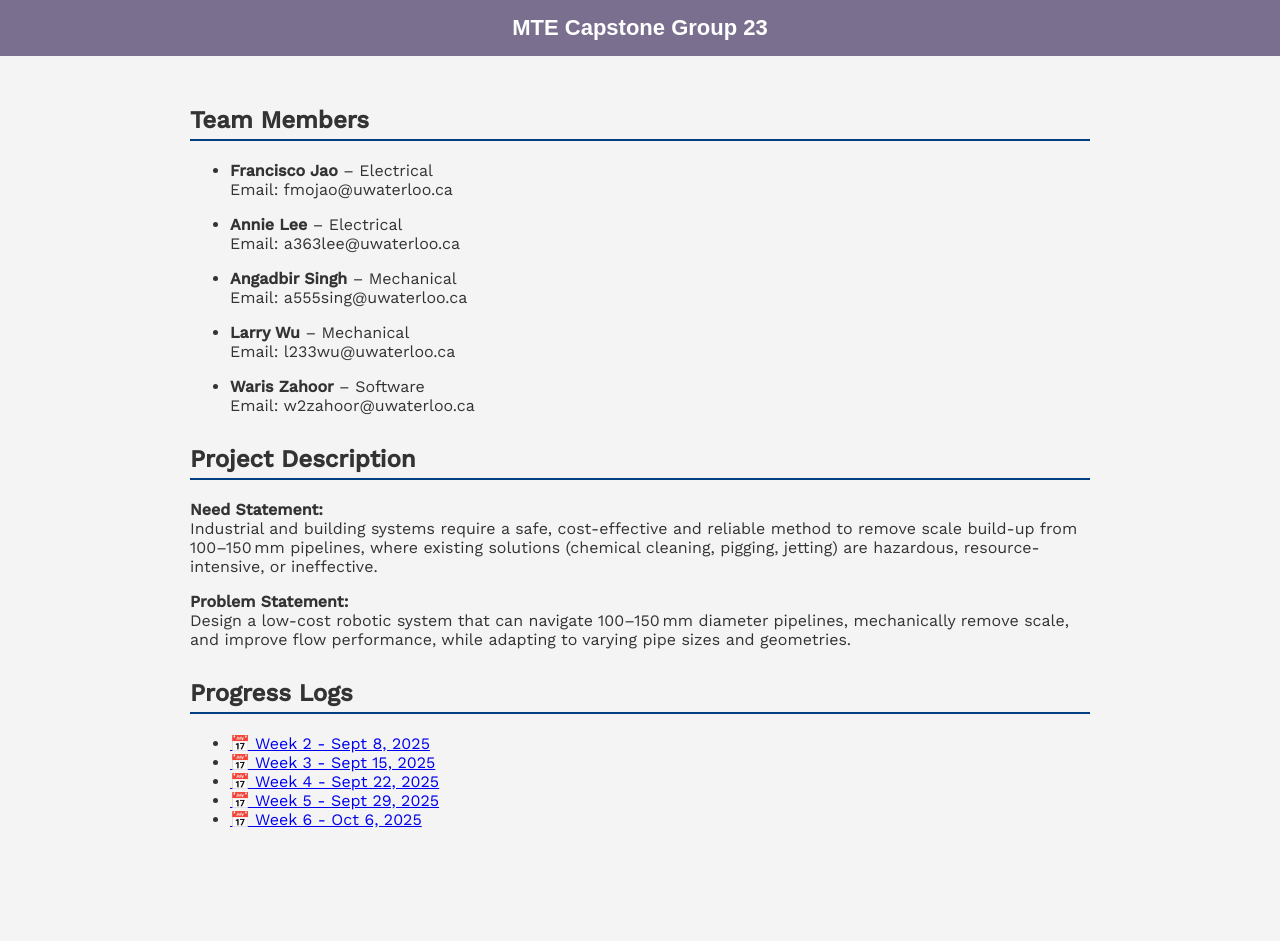
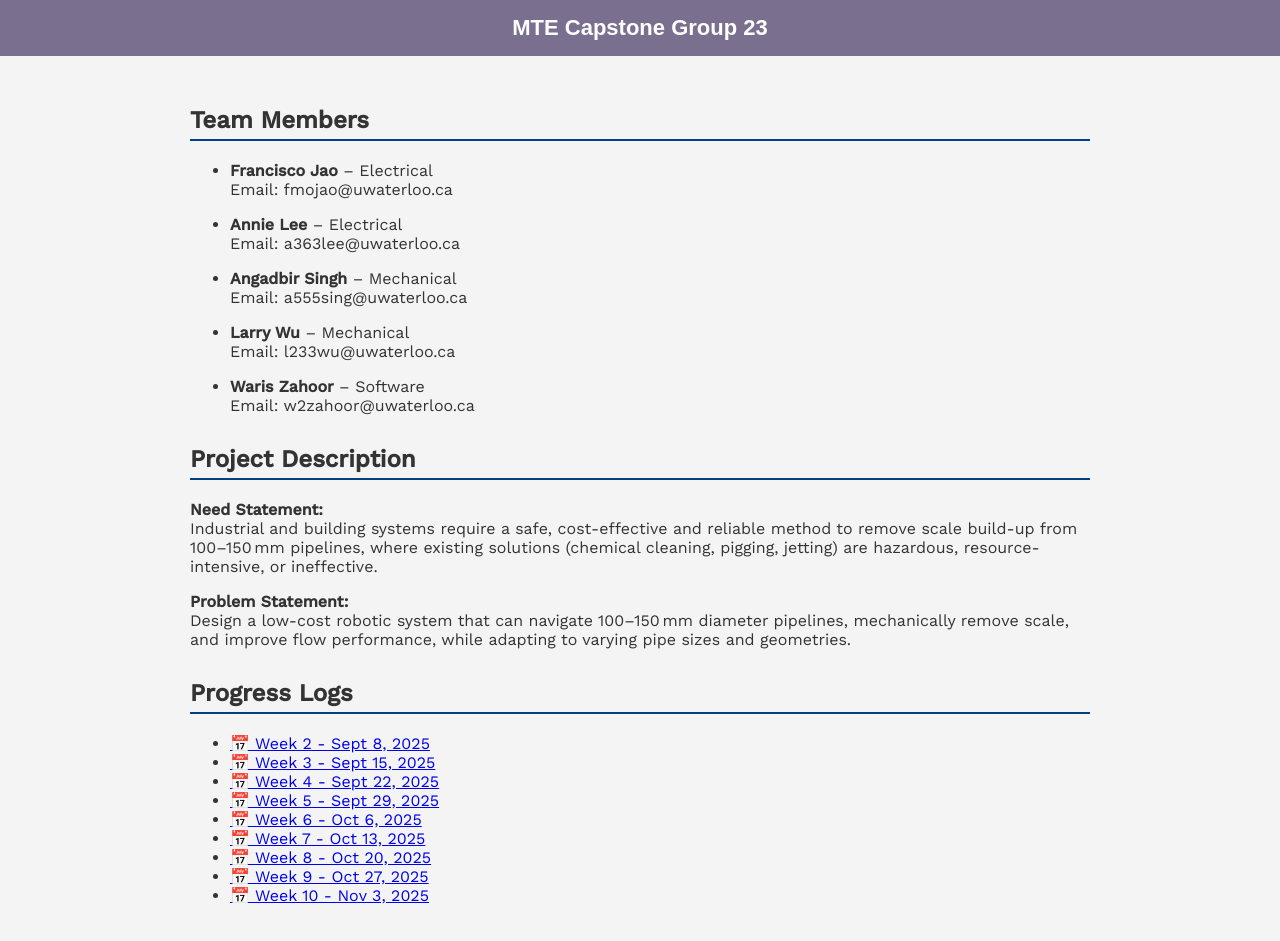
Before and after one commit to warisz/mte-capstone, a Jekyll site: the page built from index.md, in a window 1280 px wide. Built offline with Jekyll 4.4.1, drawn with Linux system fonts in a browser that asks for light colours; before the commit the page ends 900 px from its top, so only the background shows below that.

Commit message:
Update index.md

```diff
--- a/index.md
+++ b/index.md
@@ -35,3 +35,7 @@ Design a low-cost robotic system that can navigate 100–150 mm diameter pipel
   - [📅 Week 4 - Sept 22, 2025](meetings/sept-22-2025.md)
   - [📅 Week 5 - Sept 29, 2025](meetings/sept-29-2025.md)
   - [📅 Week 6 - Oct 6, 2025](meetings/oct-6-2025.md)
+  - [📅 Week 7 - Oct 13, 2025](meetings/oct-13-2025.md)
+  - [📅 Week 8 - Oct 20, 2025](meetings/oct-20-2025.md)
+  - [📅 Week 9 - Oct 27, 2025](meetings/oct-27-2025.md)
+  - [📅 Week 10 - Nov 3, 2025](meetings/nov-3-2025.md)
```
